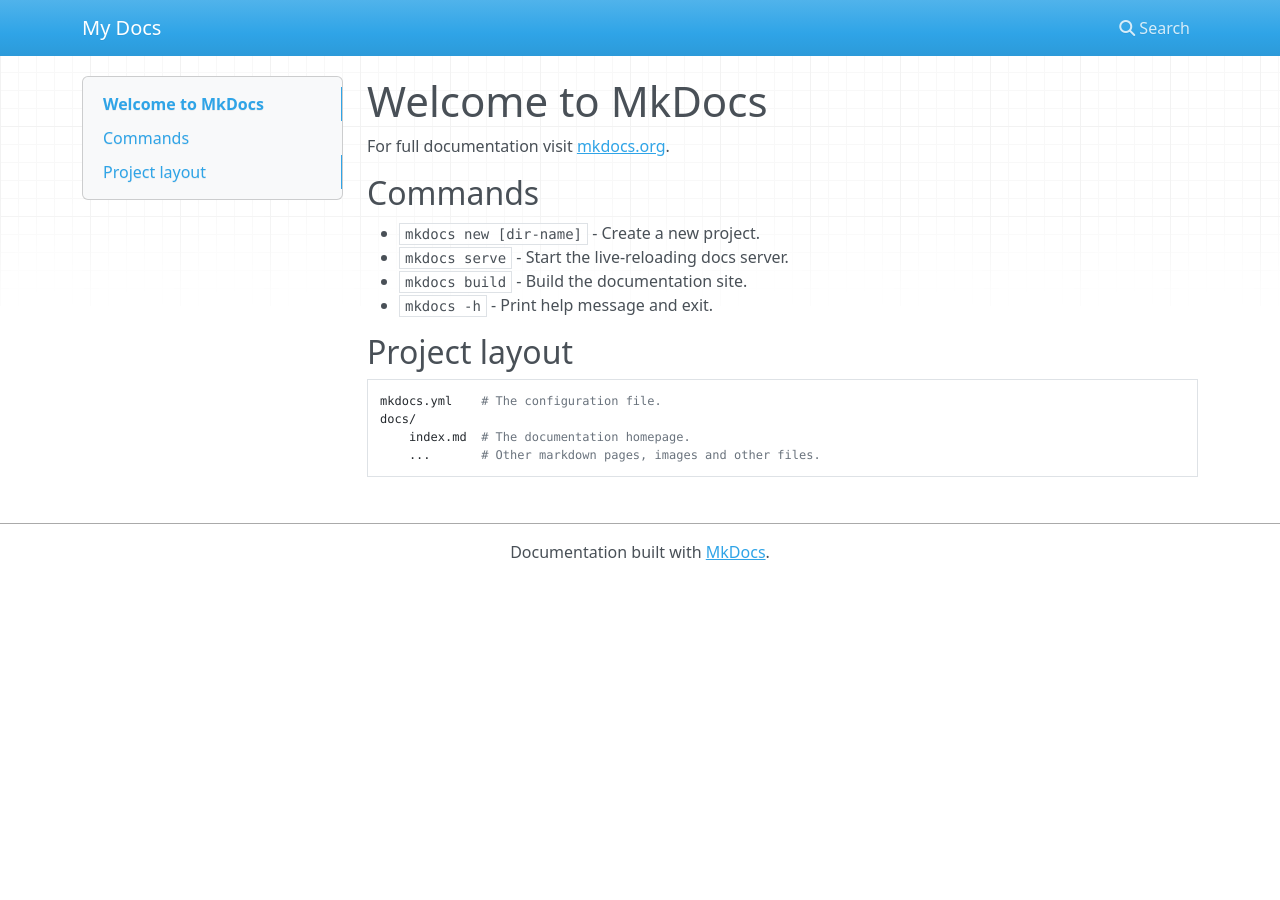
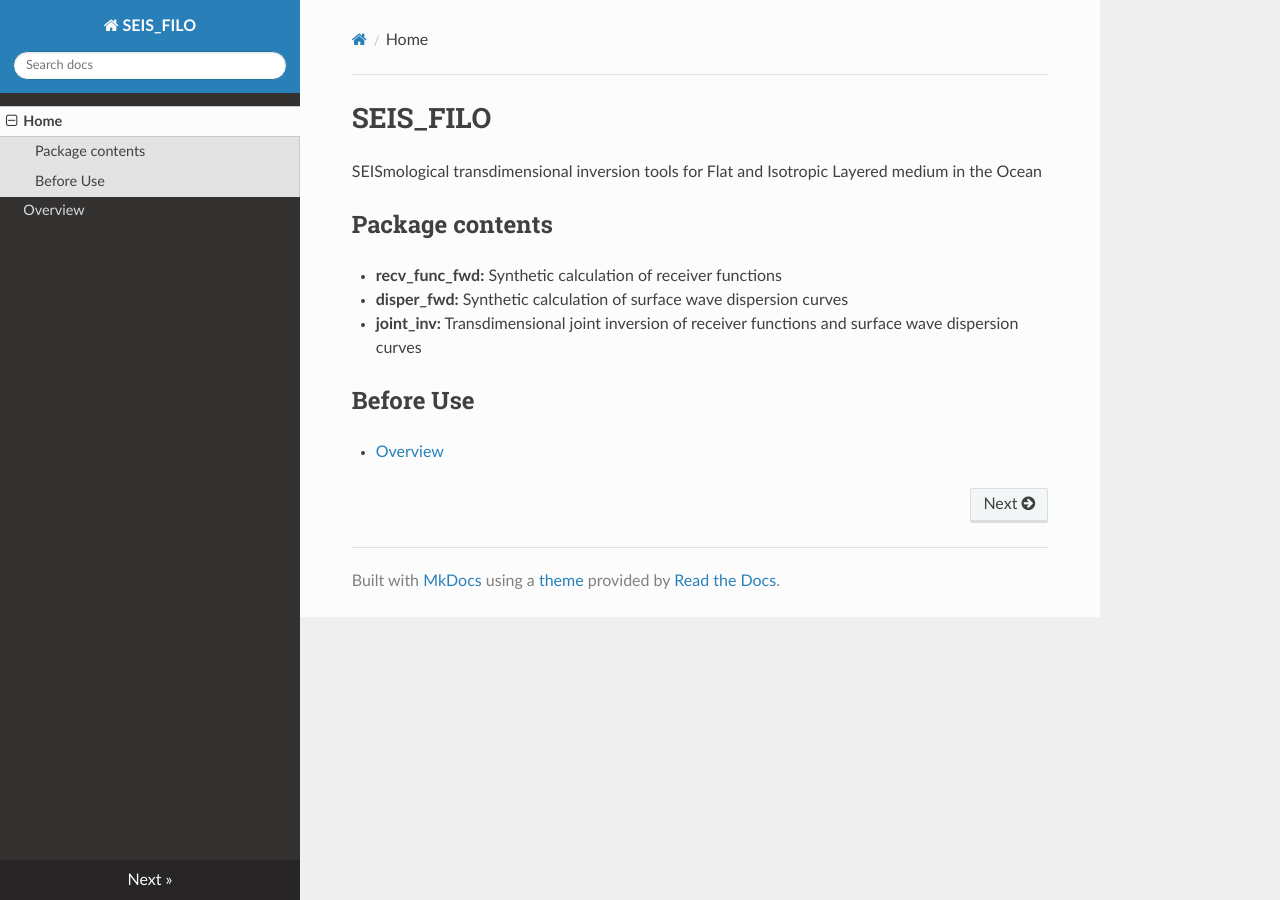
Before and after one commit to akuhara/SEIS_FILO, an MkDocs documentation site: the page built from docs/index.md, in a window 1280 px wide. Built offline with MkDocs 1.6.1, drawn with Linux system fonts in a browser that asks for light colours; nearby versions of some CDN libraries.

Commit message:
add overview.md

```diff
--- a/docs/index.md
+++ b/docs/index.md
@@ -1,17 +1,14 @@
-# Welcome to MkDocs
+# SEIS_FILO
+SEISmological transdimensional inversion tools for Flat and Isotropic Layered medium in the Ocean
 
-For full documentation visit [mkdocs.org](https://www.mkdocs.org).
+## Package contents
 
-## Commands
+* __recv_func_fwd:__ Synthetic calculation of receiver functions
 
-* `mkdocs new [dir-name]` - Create a new project.
-* `mkdocs serve` - Start the live-reloading docs server.
-* `mkdocs build` - Build the documentation site.
-* `mkdocs -h` - Print help message and exit.
+* __disper_fwd:__ Synthetic calculation of surface wave dispersion curves
 
-## Project layout
+* __joint_inv:__ Transdimensional joint inversion of receiver functions and surface wave dispersion curves
 
-    mkdocs.yml    # The configuration file.
-    docs/
-        index.md  # The documentation homepage.
-        ...       # Other markdown pages, images and other files.
+## Before Use
+
+* [Overview](overview)
--- a/mkdocs.yml
+++ b/mkdocs.yml
@@ -1 +1,7 @@
-site_name: My Docs
+site_name: SEIS_FILO
+
+nav:
+     - Home: index.md
+     - Overview: overview.md
+
+theme: readthedocs
```
Also changed, not shown: docs/overview.md (added, +6 -0 lines), 1 other file.
